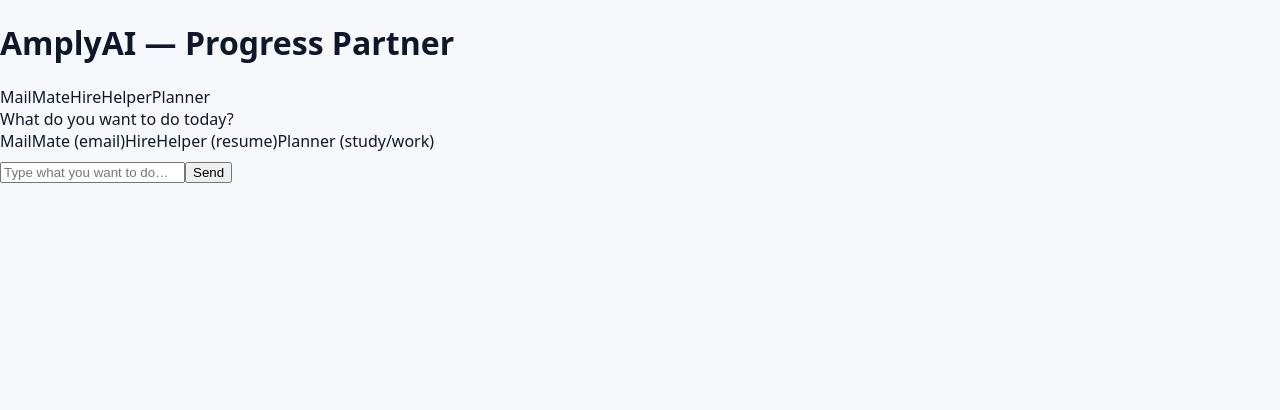
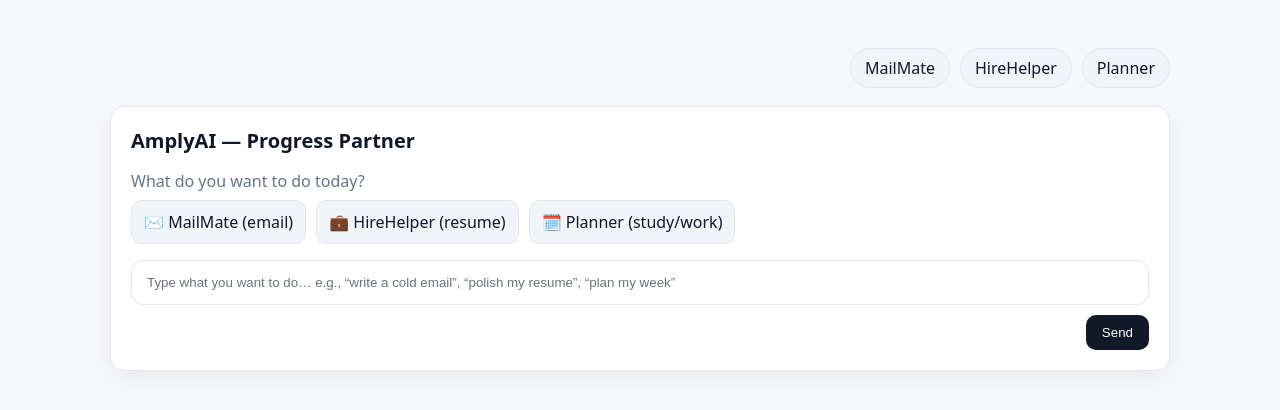
Before and after one commit to madevthevanthiran-maker/amplyai-chatbot, a Next.js app: page / in a window 1280 px wide. Shown: the top 410 px of the page. Built offline with nearby package versions, Linux system fonts and the light colour scheme.

Commit message:
Update index.jsx

```diff
--- a/pages/index.jsx
+++ b/pages/index.jsx
@@ -1,125 +1,60 @@
 // pages/index.jsx
-import { useEffect, useRef, useState } from "react";
+import { useState } from "react";
 import Link from "next/link";
-import { useRouter } from "next/router";
 
-export default function ProgressPartner() {
-  const router = useRouter();
-  const [messages, setMessages] = useState([
-    { id: "m0", from: "bot", text: "What do you want to do today?" },
-  ]);
-  const [input, setInput] = useState("");
-  const [isTyping, setIsTyping] = useState(false);
-  const scrollRef = useRef(null);
+export default function Home() {
+  const [q, setQ] = useState("");
 
-  useEffect(() => {
-    scrollRef.current?.scrollIntoView({ behavior: "smooth", block: "end" });
-  }, [messages, isTyping]);
+  function smartRoute(e){
+    e.preventDefault();
+    const s = q.toLowerCase();
 
-  function push(role, text) {
-    setMessages((m) => [...m, { id: String(Date.now() + Math.random()), from: role, text }]);
+    if (/(email|cold|follow.?up|outreach|intro)/.test(s)) {
+      window.location.href = "/email";
+      return;
     }
-
-  function routeTo(path, msg) {
-    push("bot", msg);
-    setTimeout(() => router.push(path), 300);
+    if (/(resume|cv|ats|hire|job)/.test(s)) {
+      window.location.href = "/hire-helper";
+      return;
     }
-
-  function detectIntent(t) {
-    const s = t.toLowerCase();
-    const email = ["email", "mail", "outreach", "follow up", "mailmate"].some((w) => s.includes(w));
-    const resume = ["resume", "cv", "hirehelper", "hire helper"].some((w) => s.includes(w));
-    const plan = ["plan", "planner", "schedule", "study", "work plan"].some((w) => s.includes(w));
-    if (email) return "email";
-    if (resume) return "resume";
-    if (plan) return "planner";
-    return "unknown";
+    if (/(plan|study|schedule|work|week|calendar|tasks?)/.test(s)) {
+      window.location.href = "/planner";
+      return;
     }
-
-  async function onSubmit(e) {
-    e.preventDefault();
-    const text = input.trim();
-    if (!text) return;
-    setInput("");
-    push("user", text);
-
-    const intent = detectIntent(text);
-    if (intent === "email") return routeTo("/email", "Opening MailMate… ✉️");
-    if (intent === "resume") return routeTo("/hire-helper", "Opening HireHelper… 📄");
-    if (intent === "planner") return routeTo("/planner", "Opening Planner… 🗓️");
-
-    // simple fallback reply
-    setIsTyping(true);
-    setTimeout(() => {
-      push(
-        "bot",
-        "I can help with:\n• MailMate (email)\n• HireHelper (resume)\n• Planner (study/work)\nWhich one should I open?"
-      );
-      setIsTyping(false);
-    }, 250);
+    alert("Got it! Try: 'write a cold email', 'fix my resume', or 'plan my week'.");
   }
 
   return (
-    <div className="min-h-screen bg-gray-50">
-      <header className="border-b bg-white">
-        <div className="mx-auto flex max-w-4xl items-center justify-between px-4 py-4">
-          <h1 className="text-xl font-semibold">AmplyAI — Progress Partner</h1>
-          <nav className="flex gap-2 text-sm">
-            <Link href="/email" className="rounded-lg border px-3 py-1.5 hover:bg-gray-50">MailMate</Link>
-            <Link href="/hire-helper" className="rounded-lg border px-3 py-1.5 hover:bg-gray-50">HireHelper</Link>
-            <Link href="/planner" className="rounded-lg border px-3 py-1.5 hover:bg-gray-50">Planner</Link>
-          </nav>
-        </div>
-      </header>
-
-      <main className="mx-auto max-w-3xl px-4 py-8">
-        <div className="rounded-2xl border bg-white p-5 shadow-sm">
-          {/* chat */}
-          <div className="max-h-[55vh] overflow-auto rounded-xl border bg-gray-50 p-4">
-            {messages.map((m) => (
-              <div key={m.id} className={`mb-3 flex ${m.from === "user" ? "justify-end" : "justify-start"}`}>
-                <div className={`max-w-[85%] whitespace-pre-wrap rounded-2xl px-4 py-2 text-sm leading-relaxed ${
-                  m.from === "user" ? "bg-blue-600 text-white" : "bg-white border"
-                }`}>
-                  {m.text}
-                </div>
-              </div>
-            ))}
-            {isTyping && (
-              <div className="mb-3 flex justify-start">
-                <div className="rounded-2xl bg-white border px-4 py-2 text-sm">
-                  <span className="inline-flex gap-1">
-                    <span className="inline-block h-2 w-2 animate-bounce rounded-full bg-gray-400" />
-                    <span className="inline-block h-2 w-2 animate-bounce rounded-full bg-gray-400" style={{ animationDelay: "120ms" }} />
-                    <span className="inline-block h-2 w-2 animate-bounce rounded-full bg-gray-400" style={{ animationDelay: "240ms" }} />
-                  </span>
-                </div>
-              </div>
-            )}
+    <main className="app">
+      <div className="topbar">
+        <Link className="pill-link" href="/email">MailMate</Link>
+        <Link className="pill-link" href="/hire-helper">HireHelper</Link>
+        <Link className="pill-link" href="/planner">Planner</Link>
       </div>
 
-          {/* quick chips */}
-          <div className="mt-3 flex flex-wrap gap-2">
-            <a href="/email" className="rounded-full border px-3 py-1.5 text-sm hover:bg-gray-50">MailMate (email)</a>
-            <a href="/hire-helper" className="rounded-full border px-3 py-1.5 text-sm hover:bg-gray-50">HireHelper (resume)</a>
-            <a href="/planner" className="rounded-full border px-3 py-1.5 text-sm hover:bg-gray-50">Planner (study/work)</a>
+      <section className="chat">
+        <h1>AmplyAI — <strong>Progress Partner</strong></h1>
+
+        <div style={{color:"var(--muted)", marginBottom:8}}>What do you want to do today?</div>
+
+        <div className="quick-actions">
+          <Link href="/email">✉️ MailMate (email)</Link>
+          <Link href="/hire-helper">💼 HireHelper (resume)</Link>
+          <Link href="/planner">🗓️ Planner (study/work)</Link>
         </div>
 
-          {/* composer */}
-          <form onSubmit={onSubmit} className="mt-3 flex gap-2">
+        <form onSubmit={smartRoute}>
           <input
-              value={input}
-              onChange={(e) => setInput(e.target.value)}
-              placeholder="Type what you want to do…"
-              className="flex-1 rounded-xl border px-3 py-2 outline-none ring-blue-200 focus:ring"
-              onKeyDown={(e) => {
-                if (e.key === "Enter" && e.shiftKey) return; // allow newline later if needed
-              }}
+            className="input"
+            placeholder="Type what you want to do… e.g., “write a cold email”, “polish my resume”, “plan my week”"
+            value={q}
+            onChange={(e)=>setQ(e.target.value)}
           />
-            <button type="submit" className="rounded-xl bg-black px-4 py-2 text-white">Send</button>
+          <div className="actions">
+            <button className="btn">Send</button>
+          </div>
         </form>
-        </div>
+      </section>
     </main>
-    </div>
   );
 }
```
Lines whose indentation alone changed are shown as unchanged.
